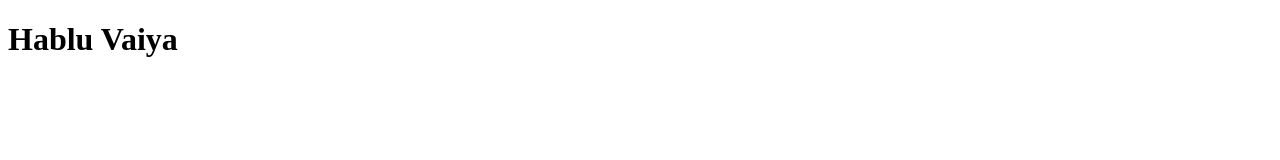
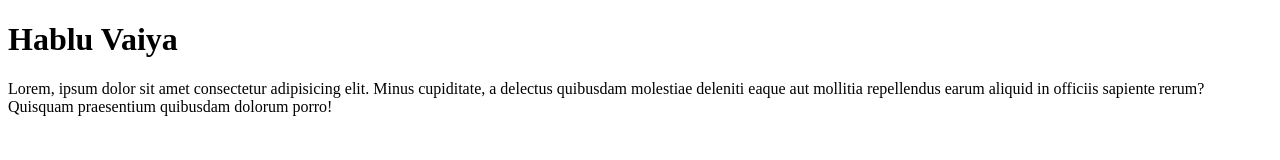
Before and after one commit to akashmeherpurr/first-project, a plain HTML site: page index.html in a window 1280 px wide. Drawn offline with Linux system fonts and the light colour scheme.

Commit message:
P Tag Added

```diff
--- a/index.html
+++ b/index.html
@@ -8,5 +8,6 @@
 </head>
 <body>
     <h1>Hablu Vaiya</h1>
+    <p>Lorem, ipsum dolor sit amet consectetur adipisicing elit. Minus cupiditate, a delectus quibusdam molestiae deleniti eaque aut mollitia repellendus earum aliquid in officiis sapiente rerum? Quisquam praesentium quibusdam dolorum porro!</p>
 </body>
 </html>
```
